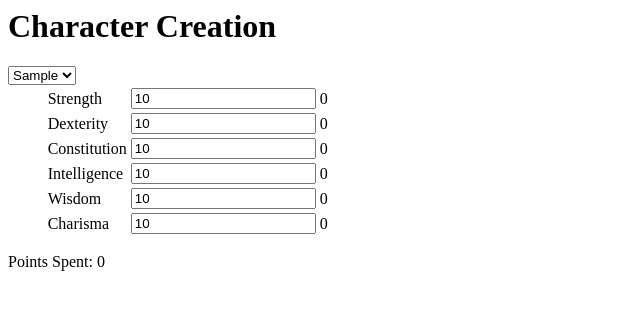
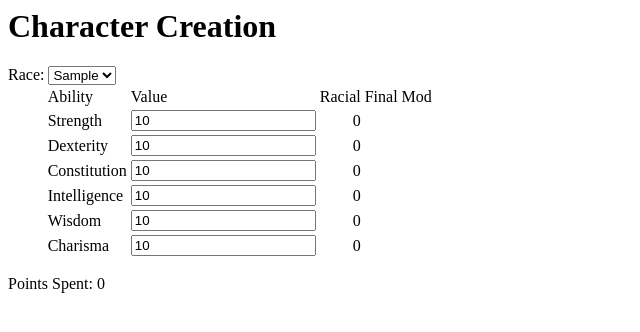
Before and after one commit to JonathanFrederick/rpg_toolkit, a Django app: page / in a window 1280 px wide. Shown: the top 332 px of the page, without its empty margins (0-640 px from the left). Run offline with Django 3.2, Linux system fonts and the light colour scheme; tables that the repository leaves empty hold one stand-in row (values such as "Sample post"); some libraries are stand-ins or nearby versions.

Commit message:
cosmetic changes

```diff
--- a/rpg_toolkit/characters/templates/home.html
+++ b/rpg_toolkit/characters/templates/home.html
@@ -5,18 +5,32 @@
   <script src="{% static "characters/scripts.js" %}"></script>
   <style>
   td.warn { visibility: hidden }
+  td.racial-mod {
+    width: 30px;
+    text-align: right;
+  }
   </style>
   <title>Character Creation</title>
 </head>
 <body>
   <h1>Character Creation</h1>
   <form>
-    <select id="races">
+    Race: <select id="races">
       {% for r in races %}
       <option modstring="{{ r.ability_bonus }}">{{ r.race }}</option>
       {% endfor %}
     </select>
     <table>
+    <tr>
+      <td></td>
+      <td></td>
+      <td>Ability</td>
+      <td>Value</td>
+      <td>Racial</td>
+      <td>Final</td>
+      <td>Mod</td>
+
+    </tr>
     {% for abl in abilities %}
     <tr class="ability" id="{{ abl }}">
       <td class="warn char-warn" title="only digits, please">&#9888;</td>
@@ -24,6 +38,8 @@
       <td class="ablity-name">{{ abl }}</td>
       <td><input class='ability-box' value=10></input></td>
       <td class="racial-mod"></td>
+      <td class="calculated"></td>
+      <td class="ability-mod"></td>
     </tr>
     {% endfor %}
     </table>
```
